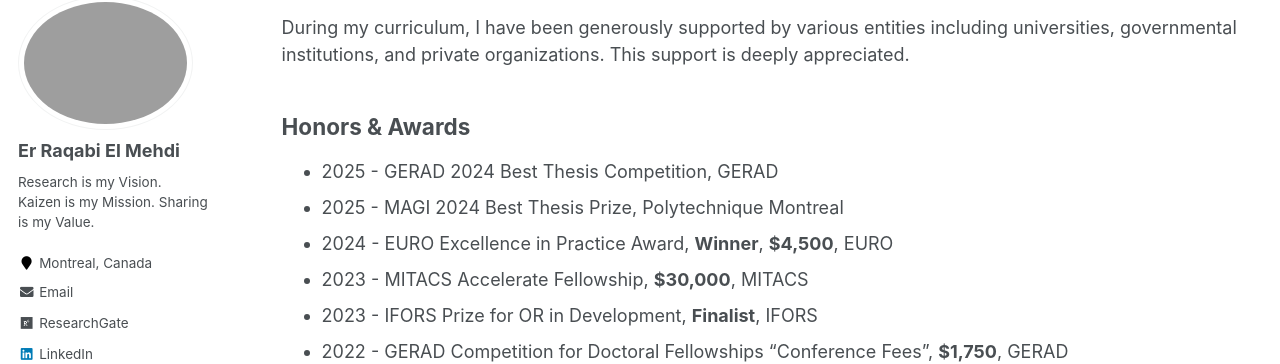
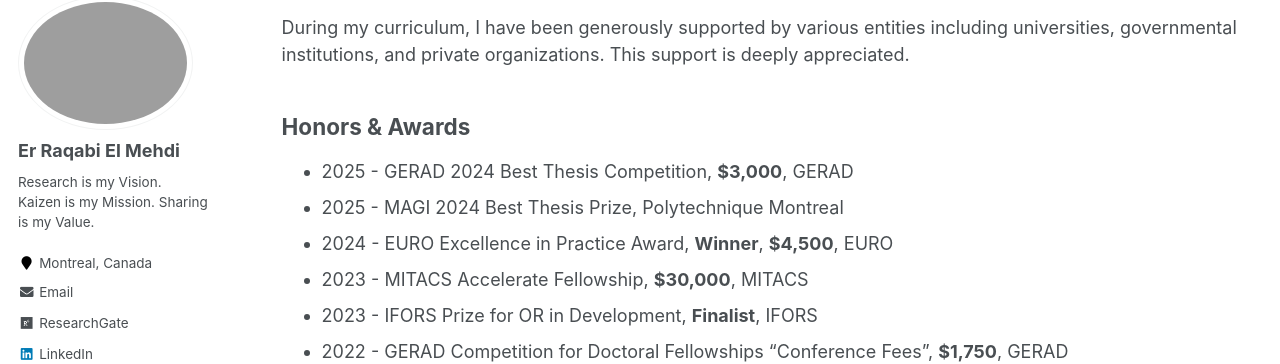
Before and after one commit to RqbMedi/rqbmedi.github.io, a Jekyll site: the page built from _pages/awards.md, in a window 1280 px wide and 900 px high. Shown: the part 122-486 px from the top of the window. Built offline with Jekyll 4.4.1, drawn with Linux system fonts in a browser that asks for light colours; some web fonts are replaced.

Commit message:
Update awards.md

```diff
--- a/_pages/awards.md
+++ b/_pages/awards.md
@@ -11,7 +11,7 @@ During my curriculum, I have been generously supported by various entities inclu
 
 Honors & Awards
 ------
-- 2025 - GERAD 2024 Best Thesis Competition, GERAD
+- 2025 - GERAD 2024 Best Thesis Competition, **$3,000**, GERAD
 - 2025 - MAGI 2024 Best Thesis Prize, Polytechnique Montreal
 - 2024 - EURO Excellence in Practice Award, **Winner**, **$4,500**, EURO
 - 2023 - MITACS Accelerate Fellowship, **$30,000**, MITACS
```
